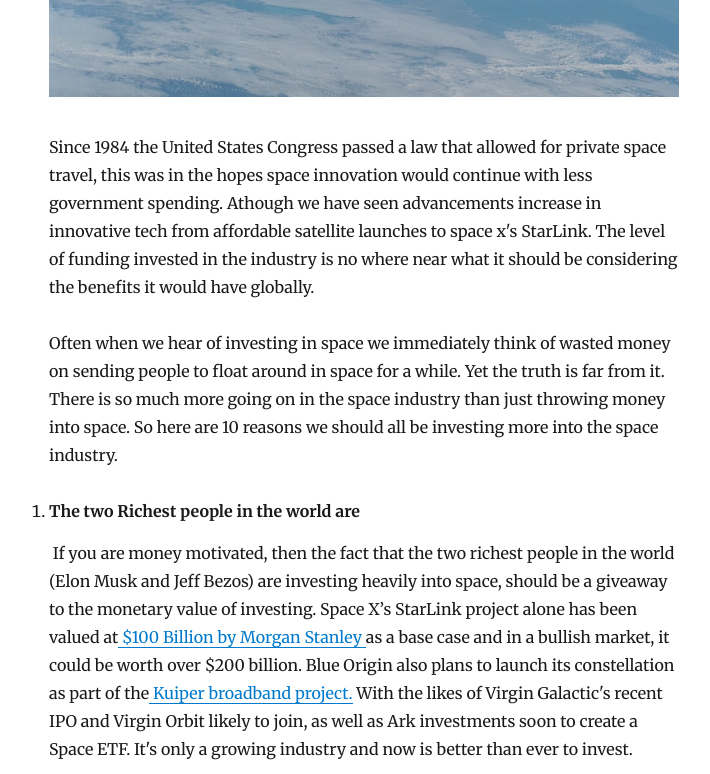
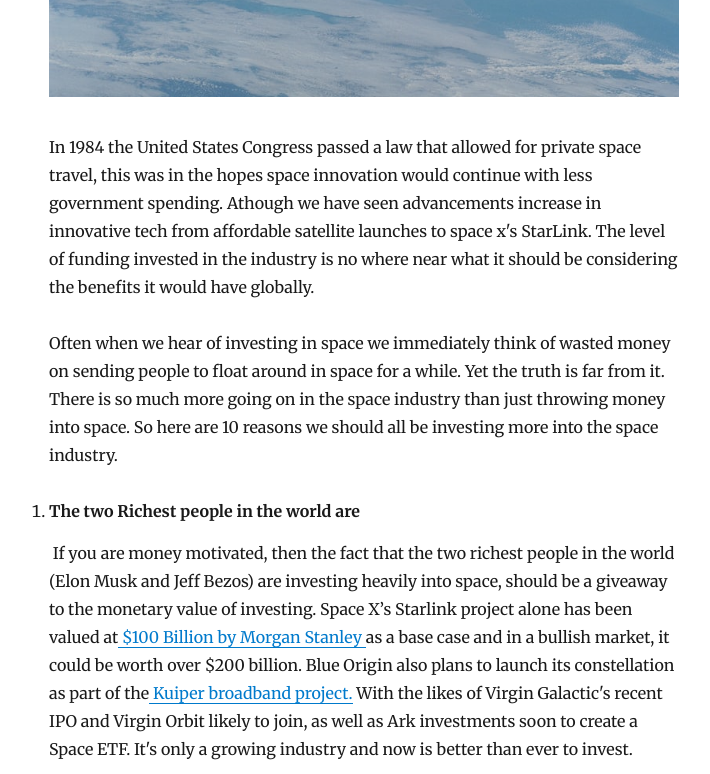
Before and after one commit to Nathanrawson/BlogNetlifyCMS, a Gatsby site: page /blog/10-reasons-we-should-invest-more-in-space-1/ in a window 1280 px wide. Shown: the part 800-1574 px from the top of the page, without its empty margins (276-986 px from the left). Built offline with nearby package versions, Linux system fonts and the light colour scheme; Gatsby itself is replaced by a stand-in of ours; some packages are replaced by stand-ins of ours.

Commit message:
Update Blog “10-reasons-we-should-invest-more-in-space-1”

```diff
--- a/content/blog/10-reasons-we-should-invest-more-in-space-1.md
+++ b/content/blog/10-reasons-we-should-invest-more-in-space-1.md
@@ -8,13 +8,13 @@ description: "Why should we invest more in space? "
 
 ![](../assets/space.jpg)
 
-Since 1984 the United States Congress passed a law that allowed for private space travel, this was  in the hopes space innovation would continue with less government spending. Athough we have seen advancements increase in innovative tech from affordable satellite launches to space x's StarLink. The level of funding invested in the industry is no where near what it should be considering the benefits it would have globally.
+In 1984 the United States Congress passed a law that allowed for private space travel, this was  in the hopes space innovation would continue with less government spending. Athough we have seen advancements increase in innovative tech from affordable satellite launches to space x's StarLink. The level of funding invested in the industry is no where near what it should be considering the benefits it would have globally.
 
 Often when we hear of investing in space we immediately think of wasted money on sending people to float around in space for a while. Yet the truth is far from it. There is so much more going on in the space industry than just throwing money into space. So here are 10 reasons we should all be investing more into the space industry.
 
 1. **The two Richest people in the world are**
 
-    If you are money motivated, then the fact that the two richest people in the world (Elon Musk and Jeff Bezos) are investing heavily into space, should be a giveaway to the monetary value of investing. Space X’s StarLink project alone has been valued at[ $100 Billion by Morgan Stanley ](https://www.forbes.com/sites/daviddawkins/2020/10/23/elon-musks-spacex-gets-bullish-100-billion-valuation-from-morgan-stanley-double-what-investors-said-it-was-worth-in-august/?sh=76e6f10c6e79)as a base case and in a bullish market, it could be worth over $200 billion. Blue Origin also plans to launch its constellation as part of the[ Kuiper broadband project.](https://techcrunch.com/2020/12/16/amazons-project-kuiper-will-seek-multiple-launch-providers-to-carry-its-satellites-to-space/?guccounter=1&guce_referrer=aHR0cHM6Ly93d3cuZ29vZ2xlLmNvbS8&guce_referrer_sig=AQAAACsDh2cDA4q1bEmTUe1A-PyUbrsnOppgLa4Xjtj__Kox4HjDj52p29oHyFwXT12ENSNquo7PTscqpbUjZIS1k5ekavSHIxJw6NKFmMHNv3aA7keooE08YwwNjiosQDkU6AeDgauBOXvTvT2Dt5L4_7GzmRBkG90OyHotG4EmmHCS) With the likes of Virgin Galactic's recent IPO and Virgin Orbit likely to join, as well as Ark investments soon to create a Space ETF. It's only a growing industry and now is better than ever to invest.
+    If you are money motivated, then the fact that the two richest people in the world (Elon Musk and Jeff Bezos) are investing heavily into space, should be a giveaway to the monetary value of investing. Space X’s Starlink project alone has been valued at[ $100 Billion by Morgan Stanley ](https://www.forbes.com/sites/daviddawkins/2020/10/23/elon-musks-spacex-gets-bullish-100-billion-valuation-from-morgan-stanley-double-what-investors-said-it-was-worth-in-august/?sh=76e6f10c6e79)as a base case and in a bullish market, it could be worth over $200 billion. Blue Origin also plans to launch its constellation as part of the[ Kuiper broadband project.](https://techcrunch.com/2020/12/16/amazons-project-kuiper-will-seek-multiple-launch-providers-to-carry-its-satellites-to-space/?guccounter=1&guce_referrer=aHR0cHM6Ly93d3cuZ29vZ2xlLmNvbS8&guce_referrer_sig=AQAAACsDh2cDA4q1bEmTUe1A-PyUbrsnOppgLa4Xjtj__Kox4HjDj52p29oHyFwXT12ENSNquo7PTscqpbUjZIS1k5ekavSHIxJw6NKFmMHNv3aA7keooE08YwwNjiosQDkU6AeDgauBOXvTvT2Dt5L4_7GzmRBkG90OyHotG4EmmHCS) With the likes of Virgin Galactic's recent IPO and Virgin Orbit likely to join, as well as Ark investments soon to create a Space ETF. It's only a growing industry and now is better than ever to invest.
 2. **Create More Jobs**
 
    Nasa alone employs 8000 people, this doesn't even account for people employed at the likes Boeing and other manufactures who provide goods and services to Nasa. [Morgan Stanley](mgstn.ly/3bK0SDU) estimates that the space industry may grow to more than $1 trillion of the USA’s GDP by 2040.
```
